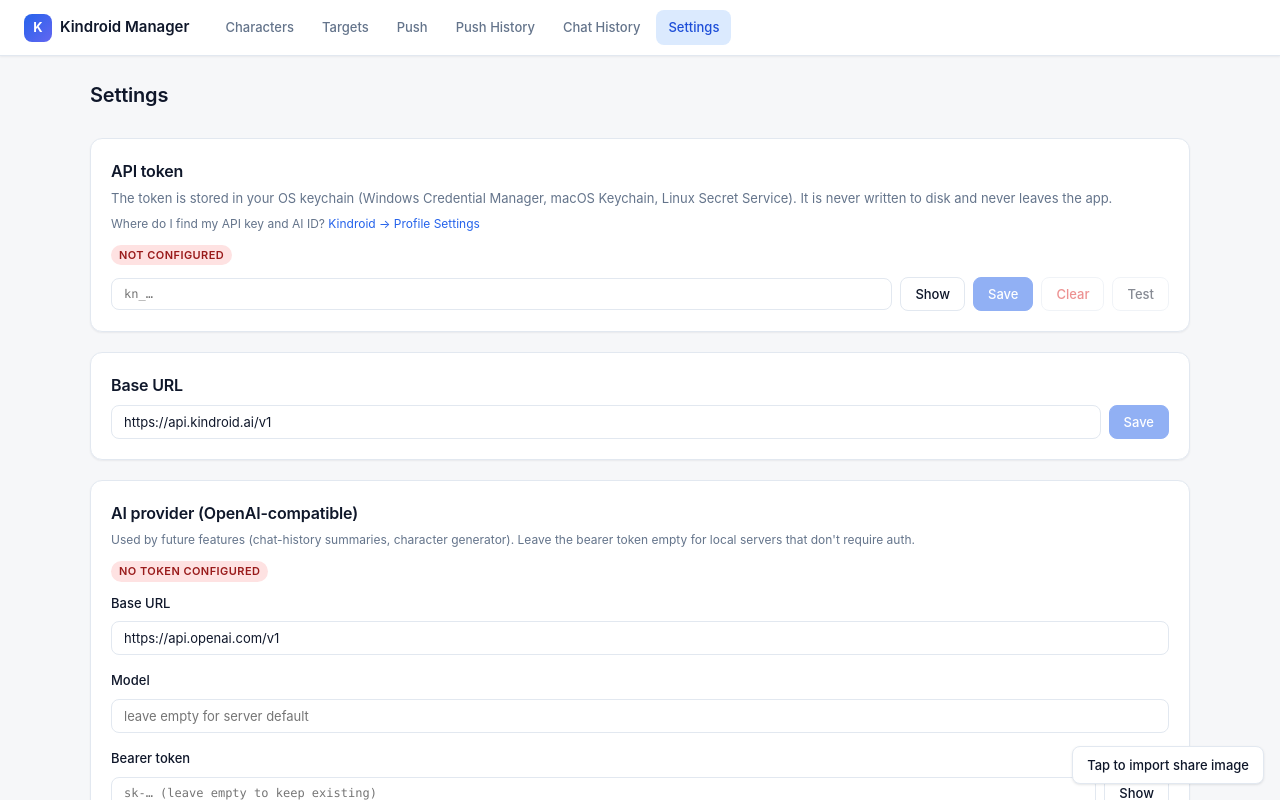
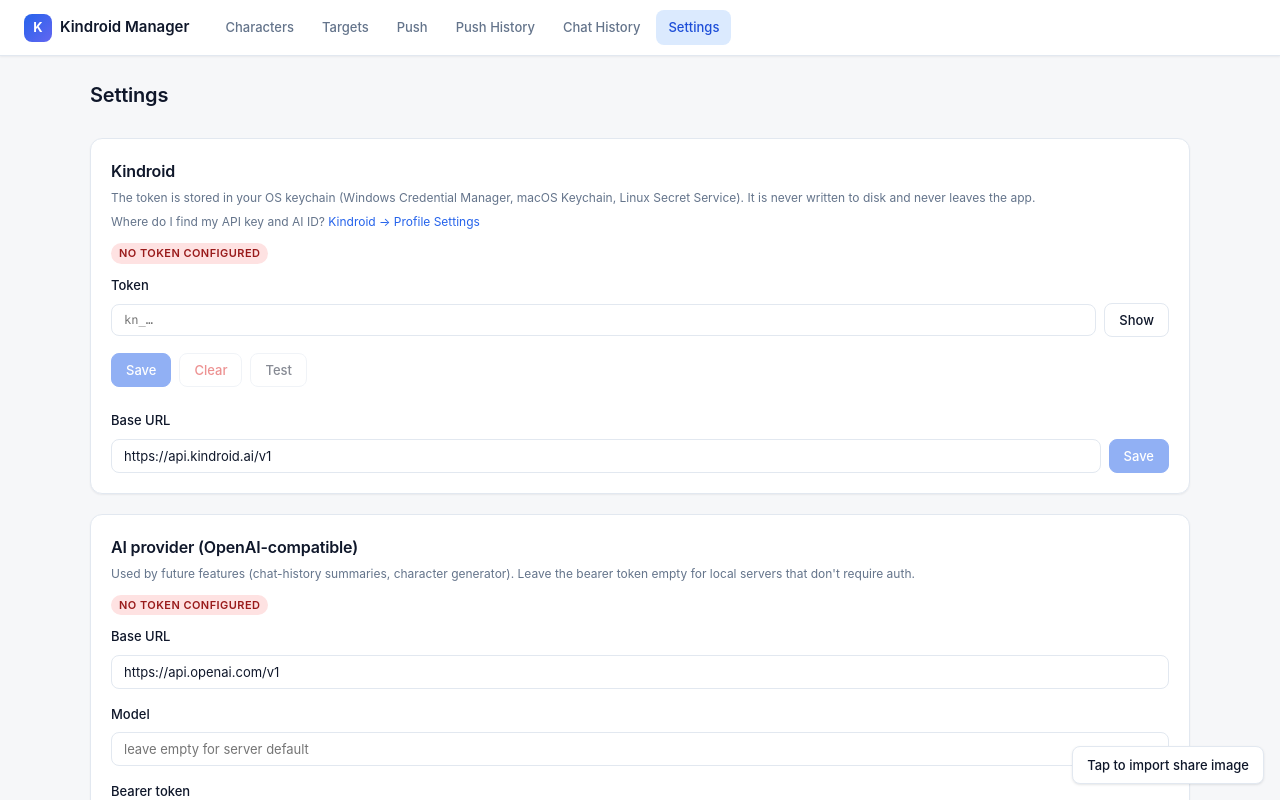
Before and after one commit to kuss-ms/Kindroid-Manager, a React (Vite) app: page /settings in a window 1280 px wide. Built offline with nearby package versions, Linux system fonts and the light colour scheme.

Commit message:
Group Kindroid settings under one card

```diff
--- a/src/pages/SettingsPage.tsx
+++ b/src/pages/SettingsPage.tsx
@@ -122,8 +122,8 @@
         <h2>Settings</h2>
       </div>
       <div className="card">
-        <h3>API token</h3>
-        <p className="muted" style={{ marginTop: 6, fontSize: 13 }}>
+        <h3>Kindroid</h3>
+        <p className="muted" style={{ fontSize: 12, marginTop: 6 }}>
           The token is stored in your OS keychain (Windows Credential Manager, macOS Keychain, Linux
           Secret Service). It is never written to disk and never leaves the app.
         </p>
@@ -137,10 +137,12 @@
           <span
             className={`badge ${settings.data?.token_configured ? 'badge-success' : 'badge-danger'}`}
           >
-            {settings.data?.token_configured ? 'configured' : 'not configured'}
+            {settings.data?.token_configured ? 'configured' : 'No token configured'}
           </span>
         </div>
-        <div className="flex-row" style={{ marginTop: 12 }}>
+        <form onSubmit={(e) => e.preventDefault()} className="flex-col" style={{ marginTop: 12 }}>
+          <label className="form-label">Token</label>
+          <div className="flex-row">
             <input
               type={showToken ? 'text' : 'password'}
               className="input input-mono"
@@ -149,10 +151,13 @@
               onChange={(e) => setToken(e.target.value)}
               style={{ flex: 1 }}
             />
-          <button className="btn" onClick={() => setShowToken((v) => !v)}>
+            <button type="button" className="btn" onClick={() => setShowToken((v) => !v)}>
               {showToken ? 'Hide' : 'Show'}
             </button>
+          </div>
+          <div className="flex-row" style={{ marginTop: 8 }}>
             <button
+              type="button"
               className="btn btn-primary"
               disabled={token.trim().length === 0}
               onClick={() => saveToken.mutate(token.trim())}
@@ -160,6 +165,7 @@
               Save
             </button>
             <button
+              type="button"
               className="btn btn-danger"
               disabled={!settings.data?.token_configured}
               onClick={() => setConfirmClear(true)}
@@ -167,6 +173,7 @@
               Clear
             </button>
             <button
+              type="button"
               className="btn"
               disabled={!settings.data?.token_configured || testToken.isPending}
               onClick={() => testToken.mutate()}
@@ -180,20 +187,27 @@
               validity.
             </p>
           )}
-      </div>
-      <div className="card">
-        <h3>Base URL</h3>
-        <form
-          onSubmit={handleSubmit((v) => saveSettings.mutate({ base_url: v.base_url.trim() }))}
-          className="flex-row"
-          style={{ marginTop: 8 }}
+          <label className="form-label" style={{ marginTop: 16 }}>
+            Base URL
+          </label>
+          <div className="flex-row">
+            <input
+              className="input"
+              placeholder="https://api.kindroid.ai/v1"
+              {...register('base_url')}
+              style={{ flex: 1 }}
+            />
+            <button
+              type="button"
+              className="btn btn-primary"
+              disabled={!isDirty}
+              onClick={handleSubmit((v) => saveSettings.mutate({ base_url: v.base_url.trim() }))}
             >
-          <input className="input" {...register('base_url')} style={{ flex: 1 }} />
-          <button type="submit" className="btn btn-primary" disabled={!isDirty}>
               Save
             </button>
+          </div>
+          {errors.base_url && <span className="form-error">{errors.base_url.message}</span>}
         </form>
-        {errors.base_url && <span className="form-error">{errors.base_url.message}</span>}
       </div>
       <div className="card">
         <h3>AI provider (OpenAI-compatible)</h3>
```
Lines whose indentation alone changed are shown as unchanged.
